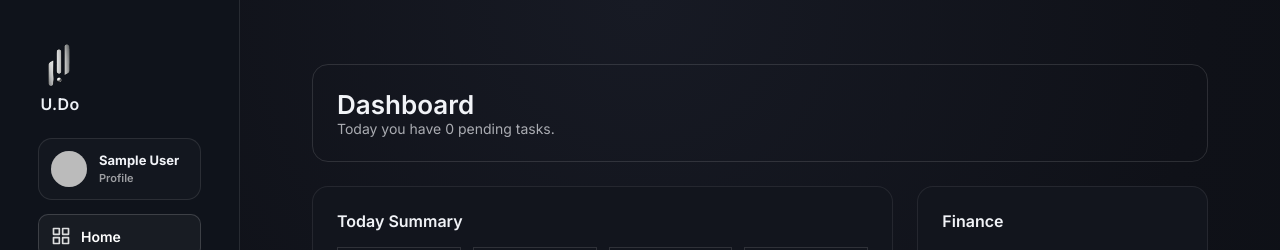
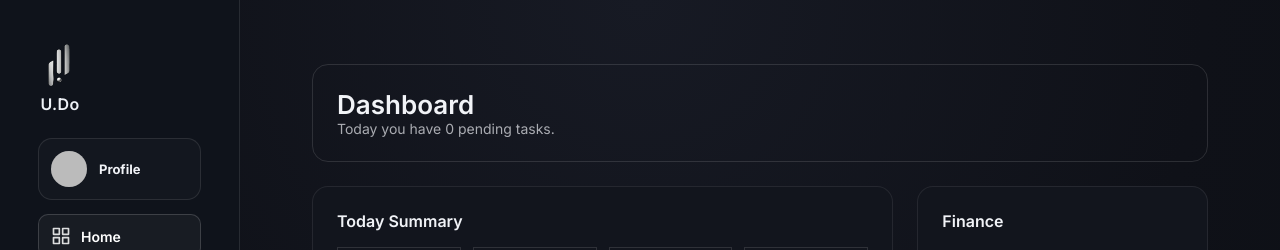
Before and after one commit to kalosproo/u-do, a React (Vite) app: page / in a window 1280 px wide. Shown: the top 250 px of the page. Built offline with nearby package versions, Linux system fonts and the light colour scheme; no server answers; the database is empty; sample sign-in values are in the browser's storage.

Commit message:
Polish sidebar profile card and message colors

```diff
--- a/src/components/Sidebar.jsx
+++ b/src/components/Sidebar.jsx
@@ -40,17 +40,16 @@ function Sidebar() {
       <div className="sidebar-top">
         <BrandLogo compact />
 
-        <div className="sidebar-profile" aria-label="Current user profile">
+        <NavLink to="/profile" className="sidebar-profile" aria-label="Open profile">
           {profilePhoto ? (
             <img src={profilePhoto} alt="Profile" className="profile-avatar profile-avatar-image" />
           ) : (
             <span className="profile-avatar">{avatarText}</span>
           )}
           <div className="profile-text">
-            <strong className="profile-name" title={userName}>{userName}</strong>
-            <small className="profile-email" title="Profile">Profile</small>
+            <strong className="profile-name">Profile</strong>
           </div>
-        </div>
+        </NavLink>
 
         <nav className="nav-links">
           {links.map(({ to, label, icon }) => (
--- a/src/index.css
+++ b/src/index.css
@@ -277,7 +277,13 @@ body.dark .text-muted {
   font-size: 20px;
   font-weight: 600;
   overflow-y: auto;
-  scrollbar-width: thin;
+  scrollbar-width: none;
+  -ms-overflow-style: none;
+}
+
+.sidebar-top::-webkit-scrollbar {
+  width: 0;
+  height: 0;
 }
 
 .sidebar-nav {
@@ -2098,6 +2104,14 @@ body {
   border-radius: 14px;
   margin-bottom: 14px;
   background: rgba(255, 255, 255, 0.02);
+  text-decoration: none;
+  color: inherit;
+}
+
+.sidebar-profile.active,
+.sidebar-profile:hover {
+  border-color: rgba(255, 255, 255, 0.26);
+  background: rgba(255, 255, 255, 0.07);
 }
 
 .profile-text {
@@ -2464,7 +2478,7 @@ body {
 
 .profile-status {
   margin-top: 12px;
-  color: rgba(195, 255, 220, 0.95);
+  color: rgba(255, 255, 255, 0.95);
 }
 
 
```
